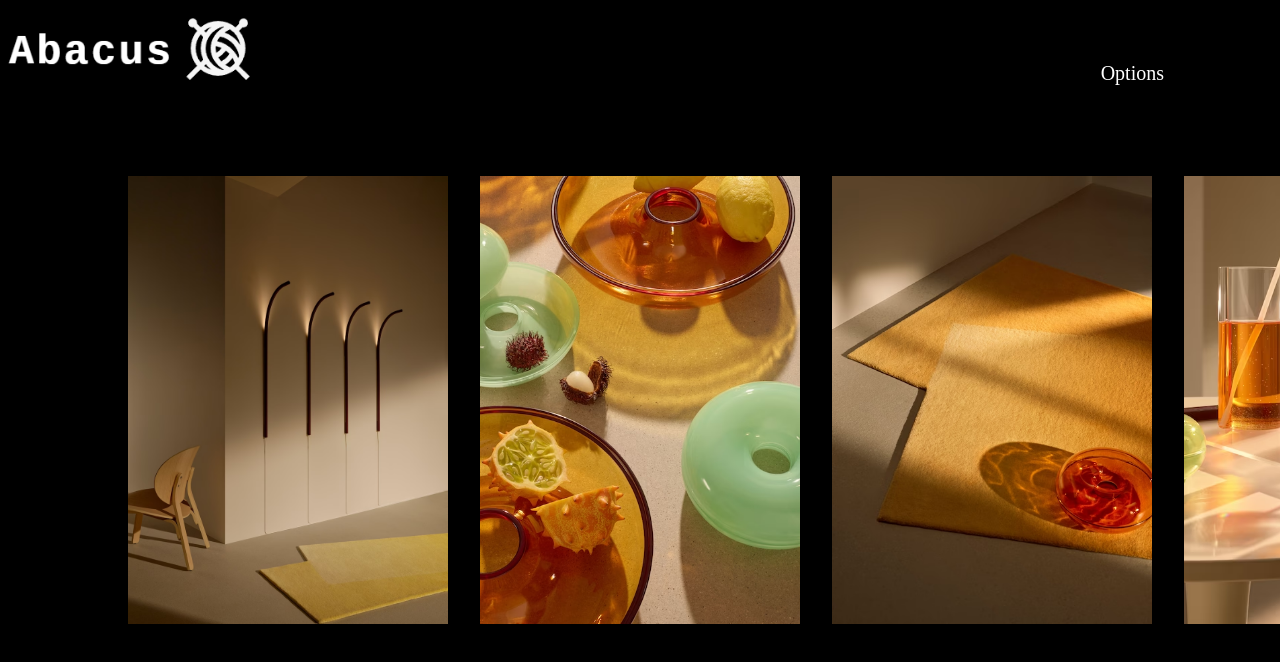
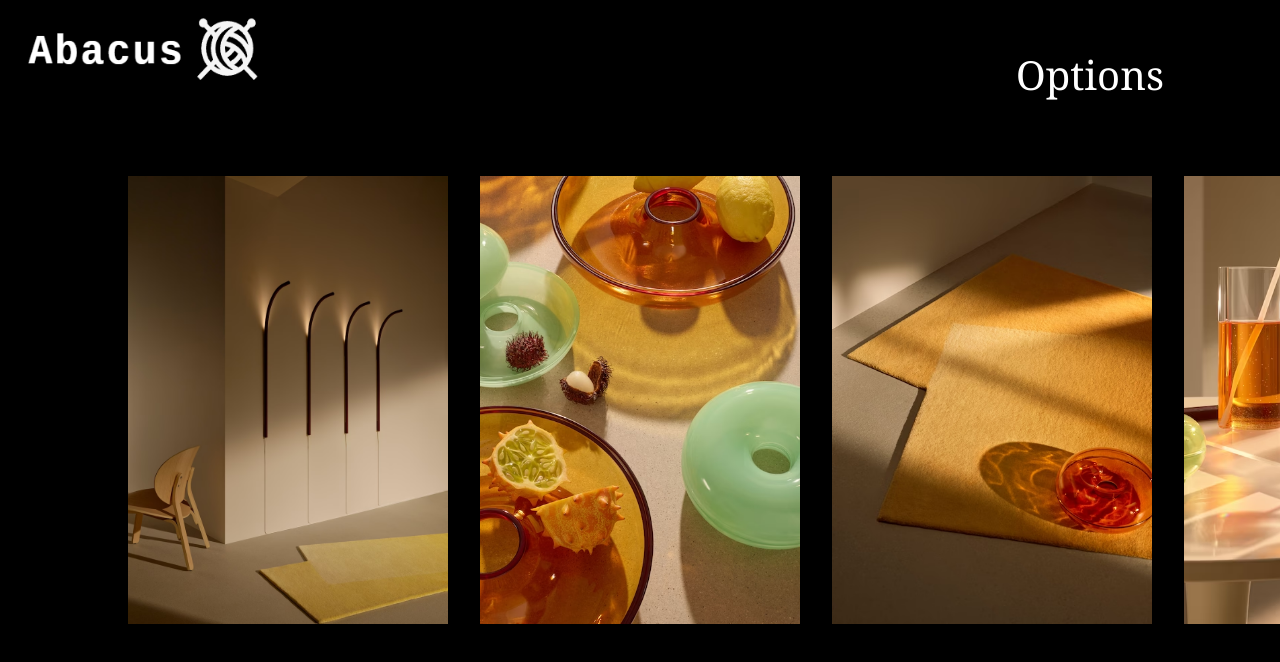
Before and after one commit to Aaronisanewbie/Asg2-Aaron-Darance, a plain HTML site: page Home.html in a window 1280 px wide. Shown: the top 662 px of the page. Drawn offline with Linux system fonts and the light colour scheme.

Commit message:
Dropdown Menu

```diff
--- a/Home.html
+++ b/Home.html
@@ -10,10 +10,10 @@
     <body>
 
         <section id = "header">
-            <a href ="#"><img src="Images/Abacus.png" class="logo" alt="abacus" user-select: none; draggable="false" onmousedown="return false"></a>
+            <a href ="#"><img src="Images/Abacus.png" class="logo" alt="abacus" width="250px" user-select: none; draggable="false" onmousedown="return false"></a>
 
-        <div class="dropdown">
-            <a>Options</a>
+        <div class="dropdown" onmousedown="return false">
+            <a id="Options">Options</a>
             <div class="dropdown-content">
               <a href="Home.html">Home</a>
               <a href="Catalogue.html">Shop</a>
@@ -24,7 +24,7 @@
         </section>
 
 
-        <div id="image-track" data-mouse-down-at="0" data-prev-percentage="0">
+        <div id="image-track" data-mouse-down-at="0" data-prev-percentage="0" >
             <img class="image" src="Images/Varmblixt.png" draggable="false" />
             <img class="image" src="Images/Photo2.png" draggable="false" />
             <img class="image" src="Images/photo3.png" draggable="false" />
--- a/styles.css
+++ b/styles.css
@@ -32,8 +32,7 @@ body {
   }
 
 
-img{
-    user-drag: none;
+  img{
     user-select: none;
     -moz-user-select: none;
     -webkit-user-drag: none;
@@ -42,7 +41,8 @@ img{
  }
 
 
-  body {
+body {
+user-select: none;
   height: 100vh;
   width: 100vw;
   background-color: black;
@@ -84,6 +84,8 @@ h1{
     height: 100px;
     opacity: 1;
     z-index: 2;
+    margin-left: 20px;
+
   }
 
   #navbar ul {
@@ -107,20 +109,26 @@ h1{
   .dropdown {
     position: absolute;
     right: 100px;
-    top: 50px;
+    top: 35px;
     z-index: 2;
+    font-family:Georgia, 'Times New Roman', Times, serif;
+
+}
+
+#Options{
+    font-size: 40px;
 }
 
 .dropdown-content {
     display: none;
-    right: -20px;
-    top: 40px;
+    right: 10px;
+    top: 70px;
     position: absolute;
     background-color: black;
     border: 1px solid white;
     box-shadow: 0px 8px 16px 0px rgba(0,0,0,0.2);
     width: 300x;
-    height: 190px;
+    height: 200px;
     border-radius: 10px;
     z-index: 3;
     text-align: center;
```
